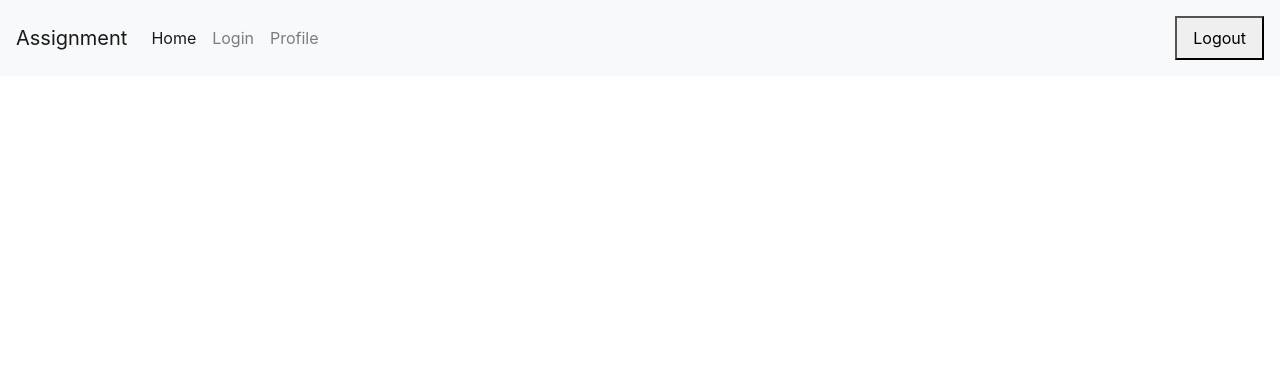
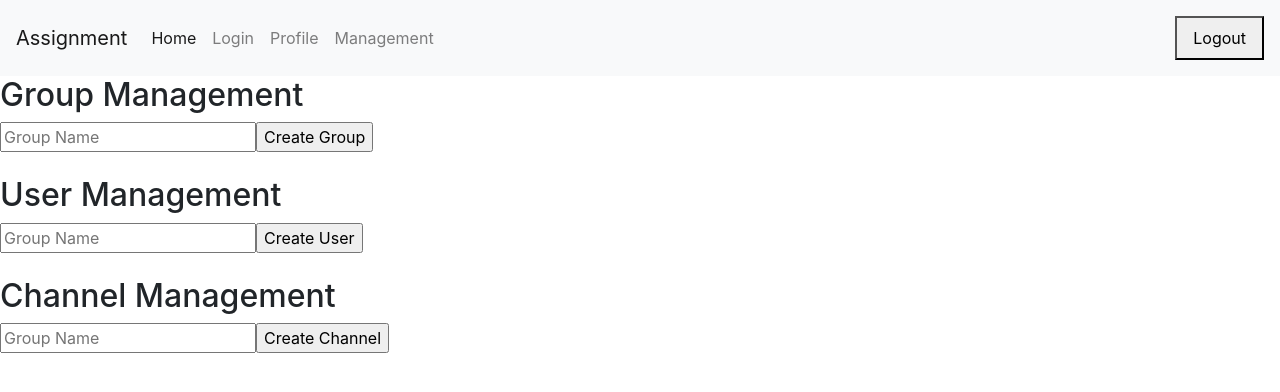
Before and after one commit to rundad/3813Assignment1, an Angular app: page /management in a window 1280 px wide. Before the commit this address led to /. Shown: the top 392 px of the page. Built offline with nearby package versions, Linux system fonts and the light colour scheme.

Commit message:
updated profile component and started on creating functionalies

```diff
--- a/src/app/app-routing.module.ts
+++ b/src/app/app-routing.module.ts
@@ -2,10 +2,12 @@ import { NgModule } from '@angular/core';
 import { Routes, RouterModule } from '@angular/router';
 import { LoginComponent } from './login/login.component';
 import { ProfileComponent } from './profile/profile.component';
+import { ManagementComponent } from './management/management.component';
 
 const routes: Routes = [
   {path: 'login', component: LoginComponent},
-  {path: 'profile', component: ProfileComponent}
+  {path: 'profile', component: ProfileComponent},
+  {path: 'management', component: ManagementComponent}
 ];
 
 @NgModule({
--- a/src/app/app.component.html
+++ b/src/app/app.component.html
@@ -15,6 +15,9 @@
       <li class="nav-item">
         <a class="nav-link" (click)="goProfile()">Profile</a>
       </li>
+      <li class="nav-item">
+        <a class="nav-link" (click)="goManage()">Management</a>
+      </li>
     </ul>
     <span class="navbar-text">
       <button class="nav-link" (click)="logout()">Logout</button>
--- a/src/app/app.component.ts
+++ b/src/app/app.component.ts
@@ -22,7 +22,7 @@ export class AppComponent {
   }
 
   goProfile(){
-    if(JSON.parse(sessionStorage.getItem("currentUsername")) === null){
+    if(JSON.parse(localStorage.getItem("currentUsername")) === null){
       this.router.navigateByUrl("/login")
     }else{
       this.router.navigateByUrl("/profile")
@@ -34,4 +34,13 @@ export class AppComponent {
     this.router.navigateByUrl("/login")
   }
 
+  goManage(){
+    if(JSON.parse(localStorage.getItem("userData")) === null){
+      this.router.navigateByUrl("/login")
+    }else if((JSON.parse(localStorage.getItem("userData")).role === "Super") || (JSON.parse(localStorage.getItem("userData")).role === "Group Admin")){
+      this.router.navigateByUrl("/management")
+    }else{
+      alert("You don't have permission to manage")
+    }
+  }
 }
--- a/src/app/app.module.ts
+++ b/src/app/app.module.ts
@@ -8,12 +8,14 @@ import { FormsModule } from '@angular/forms';
 import { CommonModule } from '@angular/common';
 import { HttpClientModule } from '@angular/common/http';
 import { ProfileComponent } from './profile/profile.component';
+import { ManagementComponent } from './management/management.component';
 
 @NgModule({
   declarations: [
     AppComponent,
     LoginComponent,
-    ProfileComponent
+    ProfileComponent,
+    ManagementComponent
   ],
   imports: [
     BrowserModule,
--- /dev/null
+++ b/src/app/management/management.component.html
@@ -0,0 +1,32 @@
+<!DOCTYPE html>
+<html>
+    <head>
+
+    </head>
+    <body>
+        <div>
+            <h2>Group Management</h2>
+            <form>
+                <input type="text" id="group" name="group" placeholder="Group Name" [(ngModel)] = "group">
+                <input type="submit" class="fadeIn fourth" value="Create Group" (click)="createGroup()">
+            </form>
+        </div>
+        <br>
+        <div>
+            <h2>User Management</h2>
+            <form>
+                <input type="text" id="group" name="group" placeholder="Group Name" [(ngModel)] = "group">
+                <input type="submit" class="fadeIn fourth" value="Create User" (click)="createGroup()">
+            </form>
+        </div>
+        <br>
+        <div>
+            <h2>Channel Management</h2>
+            <form>
+                <input type="text" id="group" name="group" placeholder="Group Name" [(ngModel)] = "group">
+                <input type="submit" class="fadeIn fourth" value="Create Channel" (click)="createGroup()">
+            </form>
+        </div>
+
+    </body>
+</html>
--- /dev/null
+++ b/src/app/management/management.component.ts
@@ -0,0 +1,15 @@
+import { Component, OnInit } from '@angular/core';
+
+@Component({
+  selector: 'app-management',
+  templateUrl: './management.component.html',
+  styleUrls: ['./management.component.css']
+})
+export class ManagementComponent implements OnInit {
+
+  constructor() { }
+
+  ngOnInit() {
+  }
+
+}
--- a/src/app/profile/profile.component.ts
+++ b/src/app/profile/profile.component.ts
@@ -9,15 +9,12 @@ import { Router } from '@angular/router';
 export class ProfileComponent implements OnInit {
 
   userData;
-  test;
   constructor(private router:Router) { }
 
   ngOnInit() {
     if(typeof(Storage) !== "undefined"){
       console.log("Storage ready");
       this.userData = JSON.parse(localStorage.getItem("userData"))
-      this.test = JSON.parse(localStorage.getItem("userData")).groups
-      console.log(this.test)
     }else{
       console.log("No storage supoort")
     }
```
Also changed, not shown: src/app/management/management.component.css (added), 1 other file (tests, documents, lock files or other folders).
